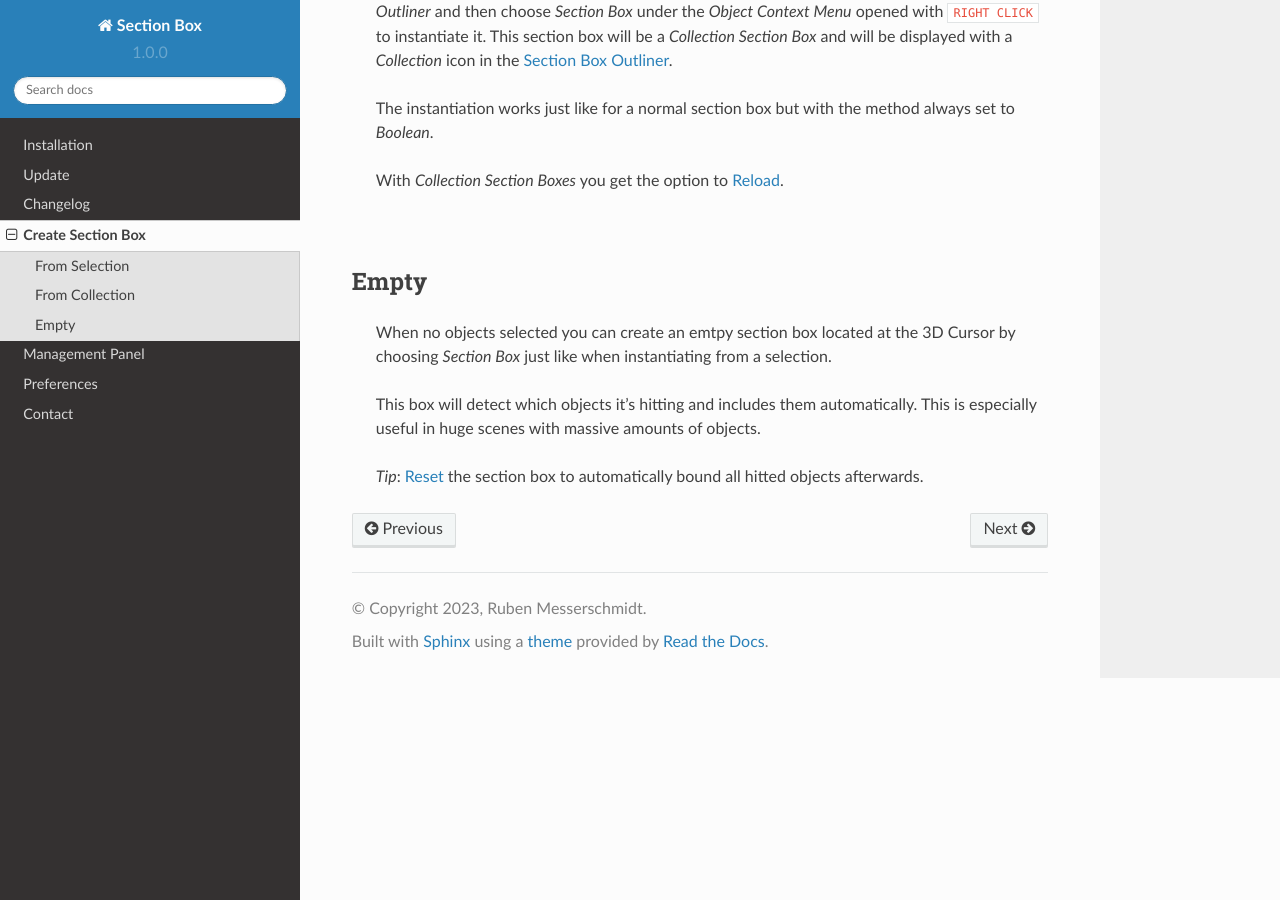
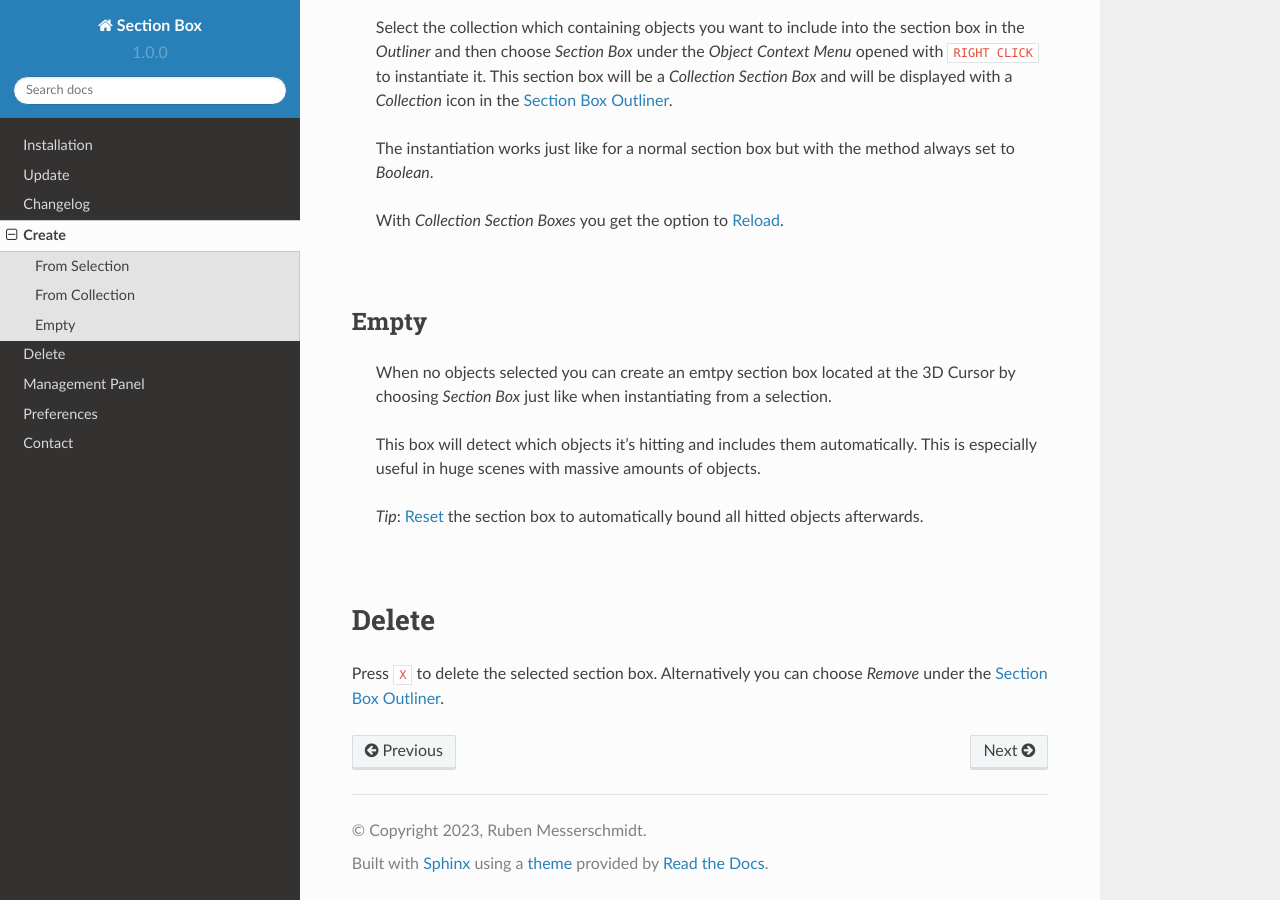
Before and after one commit to rubenmesserschmidt/Section-Box_docs, a Sphinx documentation site: the page built from docs/source/create.rst, in a window 1280 px wide and 900 px high, scrolled down 696 px. Built offline with Sphinx 7.4.7 and the Read the Docs theme 2.0.0, drawn with Linux system fonts in a browser that asks for light colours; some of the changed lines change nothing that is shown; some of the changed text lies outside the part shown.

```diff
--- a/docs/source/create.rst
+++ b/docs/source/create.rst
@@ -1,7 +1,8 @@
-Create Section Box
-##################
+Create
+######
 
-:.. warning:: When working with section boxes there will be 3 collections created.
+.. warning::
+    When working with section boxes there will be 3 collections created.
     The first named ``section_boxes.SceneXXX`` storing all section boxes.
     The second named ``section_box_tmps`` storing mesh versions of all non-mesh objects included in the box.
     The third, if any cross sections active, named ``cross_sections`` storing all cross section objects.
@@ -35,3 +36,9 @@
  This box will detect which objects it's hitting and includes them automatically. This is especially useful in huge scenes with massive amounts of objects.
 
  *Tip*: :ref:`Reset <General Settings>` the section box to automatically bound all hitted objects afterwards.
+
+|
+Delete
+######
+
+Press ``X`` to delete the selected section box. Alternatively you can choose *Remove* under the :ref:`Section Box Outliner`.
```
